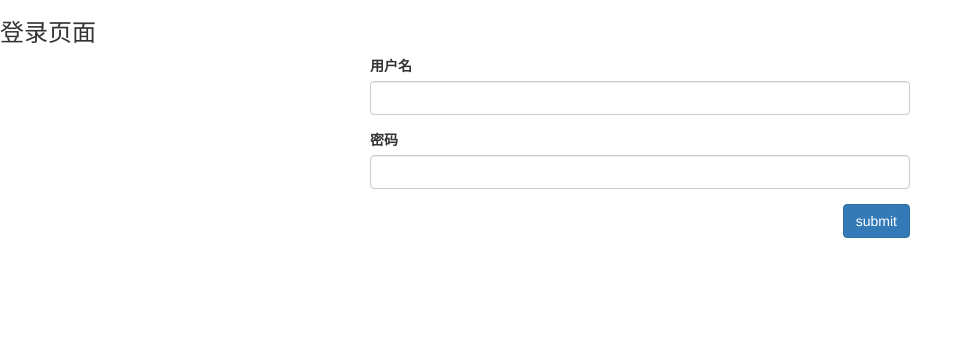
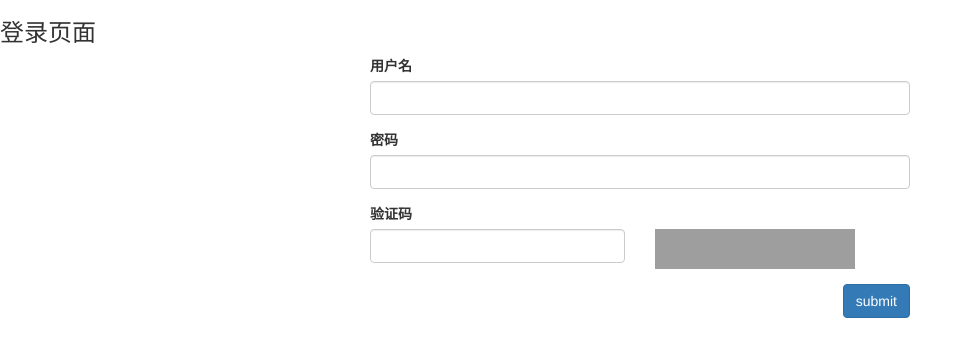
Before and after one commit to tddey01/cnblog, a Django app: page /blog/login/ in a window 1280 px wide. Shown: the top 357 px of the page, without its empty margins (0-973 px from the left). Run offline with Django 3.2, Linux system fonts and the light colour scheme; some libraries are stand-ins or nearby versions; grey boxes are pictures that could not be loaded.

Commit message:
博客系统之验证码图片生成

```diff
--- a/blog/urls.py
+++ b/blog/urls.py
@@ -7,5 +7,6 @@ from blog import views
 
 urlpatterns = [
     path('login/', views.login),
+    path('get_validCode.img',views.get_validCode_img),
 
 ]
--- a/blog/views.py
+++ b/blog/views.py
@@ -1,9 +1,59 @@
+from django.shortcuts import HttpResponse
 from django.shortcuts import render
 from django.shortcuts import redirect
-from django.shortcuts import HttpResponse
+
 
 # Create your views here.
 
-def  login(request):
+def login(request):
+    return render(request, 'login.html')
 
-    return render(request,'login.html')
+
+def get_validCode_img(request):
+    import random
+    def get_random_color():
+        return (random.randint(0,255),random.randint(0,255),random.randint(0,255),)
+    # 方式 1
+    # with open("lufei.jpg", 'rb') as f:
+    #     data = f.read()
+
+    #方式 2  # pip install Image
+    # from PIL import Image
+    # img = Image.new('RGB',(270,40),color=get_random_color())
+    # with open('validCode.png','wb') as f:
+    #     img.save(f,'png')
+    #
+    # with open('validCode.png','rb') as f:
+    #     data = f.read()
+
+    # # 方式 3
+    # from PIL import Image
+    # from io import  BytesIO
+    # img = Image.new('RGB', (270, 40), color=get_random_color())
+    # f = BytesIO()
+    # img.save(f,'png')
+    # data = f.getvalue()
+
+    # 方式 4
+    from PIL import Image,ImageDraw,ImageFont
+    from io import  BytesIO
+    img = Image.new('RGB', (200, 40), color=get_random_color())
+    draw = ImageDraw.Draw(img)
+    kuom_font = ImageFont.truetype('static/font/kumo.ttf',size=40)
+
+
+    for  i in range(5):
+        random_num  = str(random.randint(0, 9))  # 数字
+        random_low_alpha = chr(random.randint(95,122)) # 小写字母
+        random_upper_alpha = chr(random.randint(65,90)) # 大写字母
+
+        random_char = random.choice([random_num,random_low_alpha,random_upper_alpha])
+        draw.text((i*35+20,5),random_char,get_random_color(),font=kuom_font) #画文子
+
+    # draw.line() #画线
+    # draw.point()  # 画点
+
+    f = BytesIO()
+    img.save(f,'png')
+    data = f.getvalue()
+    return HttpResponse(data)
--- a/templates/login.html
+++ b/templates/login.html
@@ -18,7 +18,21 @@
                 <label for="pwd">密码</label>
                 <input type="password" id="pwd" class="form-control">
             </div>
-            <input type="button" class="btn btn-default login_btn btn-primary  pull-right form-group" value="submit">
+
+            <div class="form-group">
+                <label for="pwd">验证码</label>
+                <div class="row">              {#  图形验证码#}
+                    <div class="col-md-6">
+                        <input type="text" class="valid_code form-control">
+                    </div>
+                    <div class="col-md-6">
+                        <img  width="200" height="40" src="/blog/get_validCode.img" alt="">
+                    </div>
+                </div>
+            </div>
+
+
+            <input type="button" class="btn btn-default login_btn  btn-primary  pull-right " value="submit">
         </form>
     </div>
 </div>
```
Also changed, not shown: lufei.jpg (added), static/blog/img/lufei.jpg (added), static/blog/img/namei.jpg (added), 1 other file.
